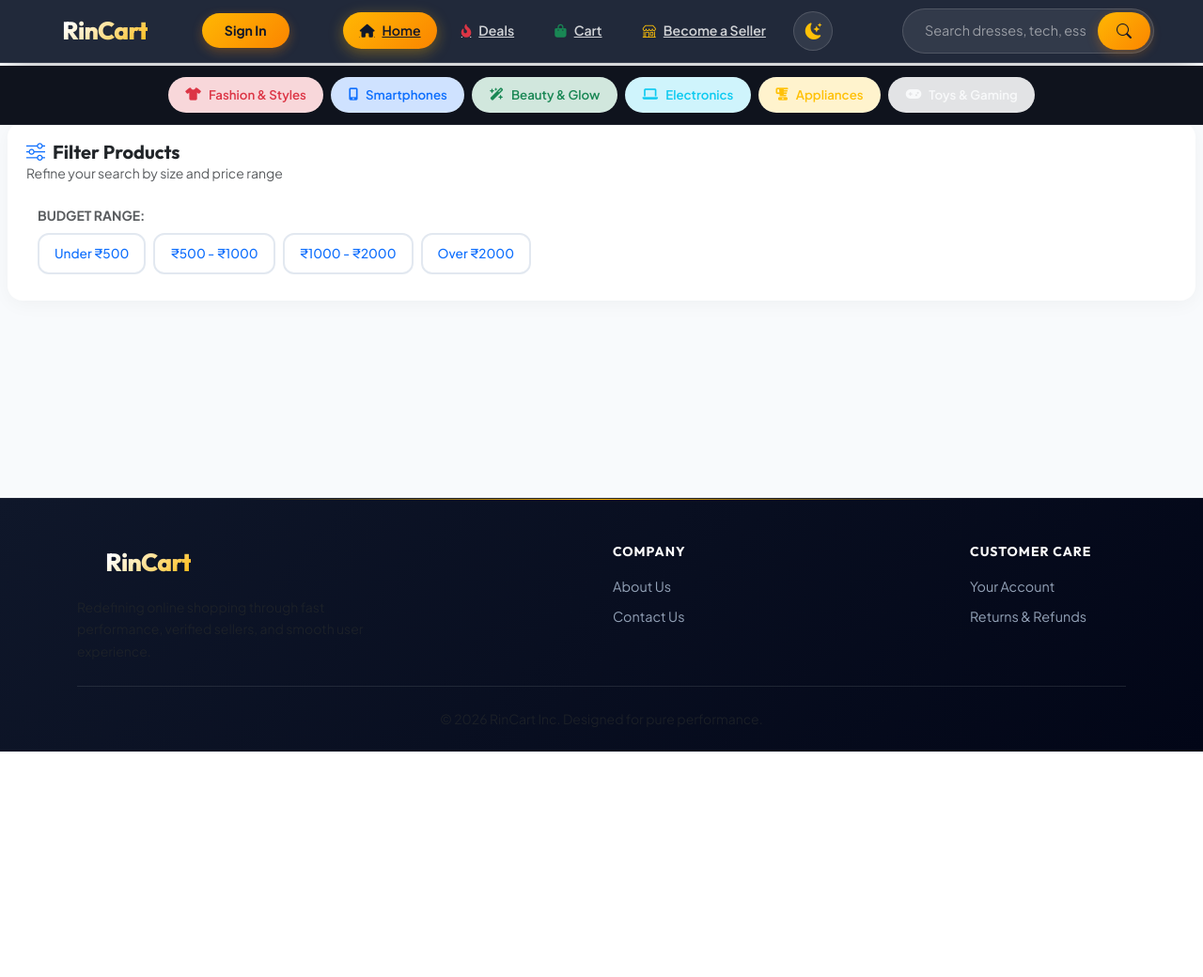
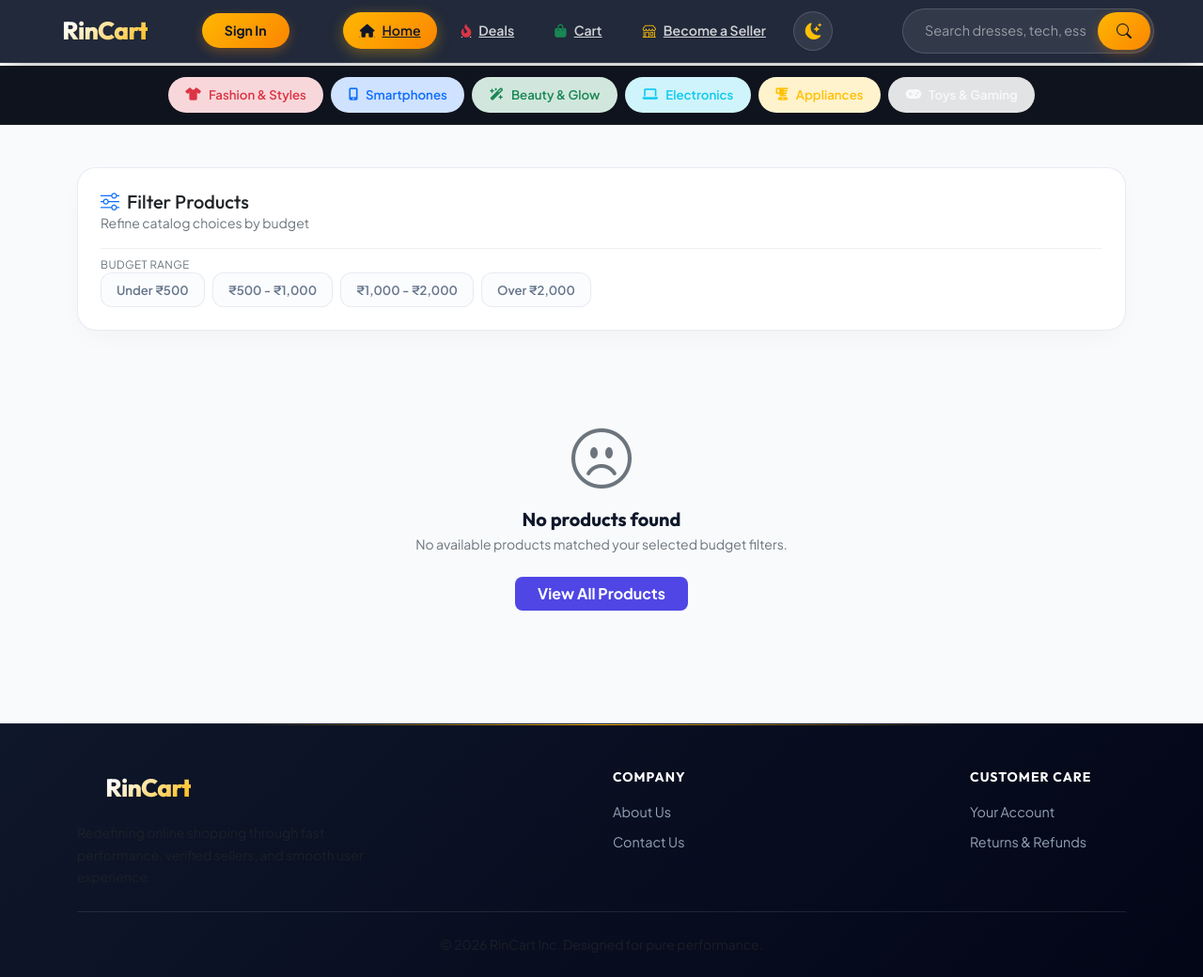
Before and after one commit to nihalyp/Rincart, a Django app: page /beauty/ in a window 1280 px wide. Shown: the whole page at 94% size. Before the commit the page ends 800 px from the top, so only its background shows below. Run offline with Django 5.2, Linux system fonts and the light colour scheme; tables that the repository leaves empty hold one stand-in row (values such as "Sample post").

Commit message:
Enhance navbase.html with styles and layout updates
Added Google Fonts and Bootstrap Icons for styling. Updated CSS variables and improved product card design with new styles and layout adjustments.

```diff
--- a/rincartapp/templates/navbase.html
+++ b/rincartapp/templates/navbase.html
@@ -1,201 +1,331 @@
 {% extends 'base.html' %}
 {% block title %}
+Discover Products — RinCart
 {% endblock %}
 {% block content %}
+
+<!-- 🔤 Google Fonts -->
+<link rel="preconnect" href="https://fonts.googleapis.com">
+<link rel="preconnect" href="https://fonts.gstatic.com" crossorigin>
+<link href="https://fonts.googleapis.com/css2?family=Outfit:wght@400;500;600;700;800&family=Plus+Jakarta+Sans:wght@400;500;600;700&display=swap" rel="stylesheet">
+
+<!-- 🎨 Bootstrap Icons -->
+<link rel="stylesheet" href="https://cdn.jsdelivr.net/npm/bootstrap-icons@1.11.3/font/bootstrap-icons.min.css">
+
 <style>
-    .flipkart-card {
-        border: 1px solid #f0f0f0 !important;
-        transition: box-shadow 0.2s ease-in-out, transform 0.2s ease-in-out;
+    :root {
+        --brand-accent: #4f46e5;
+        --brand-accent-hover: #4338ca;
+        --brand-glow: rgba(79, 70, 229, 0.25);
+
+        --card-bg-light: #ffffff;
+        --card-bg-dark: #0f172a;
+
+        --border-light: rgba(226, 232, 240, 0.8);
+        --border-dark: rgba(255, 255, 255, 0.08);
+
+        --text-main-light: #0f172a;
+        --text-main-dark: #f8fafc;
+
+        --text-sub-light: #64748b;
+        --text-sub-dark: #94a3b8;
+
+        --transition-smooth: all 0.3s cubic-bezier(0.34, 1.56, 0.64, 1);
     }
 
-    /* Hover Effect: ബോർഡറിന് പകരം ചെറുതായൊരു നിഴൽ വരും */
-    .flipkart-card:hover {
-        box-shadow: 0 4px 12px rgba(0, 0, 0, 0.1);
+    body {
+        font-family: 'Plus Jakarta Sans', sans-serif;
     }
 
-    /* Fixed Image Wrapper */
-    .product-img-box {
-        height: 180px;
-        width: 100%;
+    h1, h2, h3, h4, h5, h6 {
+        font-family: 'Outfit', sans-serif;
+    }
+
+    /* 🎛️ Glassmorphic Filter Card */
+    .filter-card-premium {
+        background: var(--card-bg-light);
+        border: 1px solid var(--border-light);
+        border-radius: 20px;
+        box-shadow: 0 10px 30px -10px rgba(0, 0, 0, 0.05);
+        transition: var(--transition-smooth);
+    }
+
+    [data-bs-theme="dark"] .filter-card-premium {
+        background: var(--card-bg-dark);
+        border-color: var(--border-dark);
+        box-shadow: 0 15px 35px -10px rgba(0, 0, 0, 0.4);
+    }
+
+    .clear-filter-btn {
+        font-size: 0.82rem;
+        color: #ef4444;
+        font-weight: 700;
+        text-decoration: none;
+        padding: 6px 14px;
+        background: rgba(239, 68, 68, 0.08);
+        border-radius: 30px;
+        transition: var(--transition-smooth);
+    }
+
+    .clear-filter-btn:hover {
+        background: #ef4444;
+        color: #ffffff;
+        transform: translateY(-1px);
+    }
+
+    .price-filter-btn {
+        display: inline-flex;
+        align-items: center;
+        padding: 8px 16px;
+        border: 1.5px solid var(--border-light);
+        border-radius: 12px;
+        font-weight: 600;
+        font-size: 0.82rem;
+        color: var(--text-sub-light);
+        text-decoration: none;
+        transition: var(--transition-smooth);
+        background: rgba(248, 250, 252, 0.5);
+    }
+
+    [data-bs-theme="dark"] .price-filter-btn {
+        border-color: var(--border-dark);
+        color: var(--text-sub-dark);
+        background: rgba(30, 41, 59, 0.3);
+    }
+
+    .price-filter-btn:hover {
+        border-color: var(--brand-accent);
+        color: var(--brand-accent);
+        background: rgba(79, 70, 229, 0.08);
+        transform: translateY(-2px);
+    }
+
+    .price-filter-btn.active {
+        background: var(--brand-accent) !important;
+        border-color: var(--brand-accent) !important;
+        color: #ffffff !important;
+        box-shadow: 0 8px 16px -4px var(--brand-glow);
+    }
+
+    /* 🛍️ Product Card Design */
+    .premium-product-card {
+        background: var(--card-bg-light);
+        border: 1px solid var(--border-light);
+        border-radius: 20px;
+        transition: var(--transition-smooth);
         overflow: hidden;
     }
-    .custom-img {
-        max-height: 100%;
-        object-fit: contain;
+
+    [data-bs-theme="dark"] .premium-product-card {
+        background: var(--card-bg-dark);
+        border-color: var(--border-dark);
     }
 
-    /* Text Clamping to exactly 2 Lines */
-    .text-truncate-2 {
+    .premium-product-card:hover {
+        transform: translateY(-6px);
+        box-shadow: 0 20px 40px -15px rgba(0, 0, 0, 0.12);
+        border-color: rgba(79, 70, 229, 0.3);
+    }
+
+    [data-bs-theme="dark"] .premium-product-card:hover {
+        box-shadow: 0 20px 40px -15px rgba(0, 0, 0, 0.6);
+    }
+
+    /* Image Box */
+    .product-img-box {
+        height: 190px;
+        width: 100%;
+        position: relative;
+        overflow: hidden;
+        background: #ffffff;
+        border-radius: 16px 16px 0 0;
+    }
+
+    [data-bs-theme="dark"] .product-img-box {
+        background: rgba(255, 255, 255, 0.03);
+    }
+
+    .custom-img {
+        max-height: 85%;
+        max-width: 85%;
+        object-fit: contain;
+        transition: transform 0.4s ease;
+    }
+
+    .premium-product-card:hover .custom-img {
+        transform: scale(1.08);
+    }
+
+    /* 🏷️ Flipkart Arrow Discount Badge */
+    .flipkart-arrow-badge {
+        position: absolute;
+        top: 12px;
+        left: 0;
+        background: linear-gradient(135deg, #dc2626 0%, #b91c1c 100%);
+        color: #ffffff;
+        font-size: 0.7rem;
+        font-weight: 800;
+        padding: 4px 12px 4px 8px;
+        z-index: 10;
+        display: flex;
+        align-items: center;
+        letter-spacing: 0.3px;
+        box-shadow: 2px 4px 10px rgba(220, 38, 38, 0.3);
+        clip-path: polygon(0 0, 100% 0, 85% 50%, 100% 100%, 0 100%);
+    }
+
+    /* ❤️ Wishlist Heart Button */
+    .wishlist-btn-premium {
+        width: 36px;
+        height: 36px;
+        border-radius: 50%;
+        background: rgba(255, 255, 255, 0.9);
+        backdrop-filter: blur(8px);
+        border: 1px solid var(--border-light);
+        color: #64748b;
+        display: flex;
+        align-items: center;
+        justify-content: center;
+        cursor: pointer;
+        z-index: 20;
+        transition: var(--transition-smooth);
+        box-shadow: 0 4px 12px rgba(0, 0, 0, 0.08);
+    }
+
+    [data-bs-theme="dark"] .wishlist-btn-premium {
+        background: rgba(15, 23, 42, 0.8);
+        border-color: var(--border-dark);
+        color: #94a3b8;
+    }
+
+    .wishlist-btn-premium:hover {
+        transform: scale(1.12);
+        color: #ef4444;
+    }
+
+    /* Text Truncation */
+    .product-title-clamp {
         display: -webkit-box;
         -webkit-line-clamp: 2;
         -webkit-box-orient: vertical;
         overflow: hidden;
         text-overflow: ellipsis;
-        min-height: 38px;
+        min-height: 40px;
         font-size: 0.88rem;
-        line-height: 1.3;
+        line-height: 1.35;
+        color: var(--text-main-light);
     }
 
-    /* Filter Card Settings */
-    .filter-card {
-        background: #ffffff;
-        border: none;
-        border-radius: 16px;
-        box-shadow: 0 4px 20px rgba(0, 0, 0, 0.04);
-        padding: 20px;
-    }
-    .clear-filter-btn {
-        font-size: 0.85rem;
-        color: #ef4444;
-        text-decoration: none;
-        font-weight: 500;
-    }
-    .clear-filter-btn:hover {
-        text-decoration: underline;
-    }
-    .price-filter-btn {
-        display: inline-block;
-        padding: 10px 16px;
-        border: 2px solid #e2e8f0;
-        border-radius: 12px;
-        font-weight: 500;
-        font-size: 0.85rem;
-        text-decoration: none;
-        transition: all 0.2s ease;
-        margin-right: 8px;
-        margin-bottom: 8px;
-    }
-    .price-filter-btn:hover {
-        border-color: #4f46e5;
-        color: #4f46e5;
-        background-color: #f5f3ff;
-    }
-    .price-filter-btn.active {
-        background-color: #4f46e5;
-        border-color: #4f46e5;
-        color: #ffffff;
-        box-shadow: 0 4px 12px rgba(79, 70, 229, 0.3);
-    }
-    .flipkart-arrow-badge {
-        position: absolute;
-        top: 12px;
-        left: 0;
-        background-color: #c62828; /* നല്ല ബ്രൈറ്റ് ഫ്ലിപ്കാർട്ട് റെഡ് നിറം */
-        color: #ffffff;
-        font-size: 0.72rem;
-        font-weight: 700;
-        padding: 3px 8px 3px 6px;
-        z-index: 10;
-        display: flex;
-        align-items: center;
-        letter-spacing: 0.3px;
-        box-shadow: 2px 2px 5px rgba(0, 0, 0, 0.15);
-
-        /* 🏹 ഈ clip-path ആണ് വലതുവശത്ത് ആ അമ്പിന്റെ ആകൃതി (Arrow Shape) നൽകുന്നത് */
-        clip-path: polygon(0 0, 100% 0, 85% 50%, 100% 100%, 0 100%);
+    [data-bs-theme="dark"] .product-title-clamp {
+        color: var(--text-main-dark);
     }
 
-    /* കാർഡിന് മുകളിൽ മൗസ് വെക്കുമ്പോൾ ബാഡ്ജ് ചെറുതായി ഒന്ന് തിളങ്ങാൻ (Optional) */
-    .flipkart-card:hover .flipkart-arrow-badge {
-        background-color: #e53935;
-        transition: background 0.2s ease;
-    }
-    .flipkart-green-discount {
-        color: #388e3c; /* ഫ്ലിപ്കാർട്ടിന്റെ കൃത്യമായ പച്ച നിറം */
-        font-weight: 600;
+    .discount-green-text {
+        color: #16a34a;
+        font-weight: 700;
         font-size: 0.82rem;
-        display: inline-flex;
-        align-items: center;
-        gap: 2px; /* ടെക്സ്റ്റും അമ്പും തമ്മിലുള്ള അകലം */
-    }
-
-    /* അമ്പടയാളം ചെറുതായി ഒന്ന് അനങ്ങാൻ (Optional Hover Animation) */
-    .flipkart-card:hover .flipkart-green-discount i {
-        transform: translateY(2px);
-        transition: transform 0.2s ease;
     }
 </style>
-<div class="card filter-card mb-5 mx-2">
-    <div class="d-flex justify-content-between align-items-center mb-4">
+
+<div class="container py-4 py-md-5">
+
+    <!-- 🎛️ Filter Panel -->
+    <div class="card filter-card-premium p-4 mb-4">
+        <div class="d-flex flex-wrap justify-content-between align-items-center gap-3 mb-3">
             <div>
-            <h5 class="fw-bold mb-0"><i class="bi bi-sliders me-2 text-primary"></i>Filter Products</h5>
-            <p class="text-muted small mb-0">Refine your search by size and price range</p>
+                <h5 class="fw-extrabold mb-0 d-flex align-items-center gap-2">
+                    <i class="bi bi-sliders text-primary"></i> Filter Products
+                </h5>
+                <p class="text-secondary small mb-0">Refine catalog choices by budget</p>
             </div>
+
             {% if selected_size or selected_price %}
-            <a href="?" class="clear-filter-btn"><i class="bi bi-x-circle me-1"></i>Clear All Filters</a>
+                <a href="?" class="clear-filter-btn d-inline-flex align-items-center gap-1">
+                    <i class="bi bi-x-circle-fill"></i> Clear Filters
+                </a>
             {% endif %}
         </div>
 
-    <div class="row g-4">
-        <div class="col-12 col-md-6 ps-md-4">
-            <span class="small text-uppercase fw-bold text-muted d-block mb-2">Budget Range:</span>
-            <div class="d-flex flex-wrap align-items-center">
+        <div class="pt-2 border-top border-secondary border-opacity-10">
+            <span class="small text-uppercase fw-extrabold text-secondary d-block mb-2.5" style="font-size: 0.72rem; letter-spacing: 0.5px;">
+                Budget Range
+            </span>
+            <div class="d-flex flex-wrap align-items-center gap-2">
                 <a href="?price=under_500{% if selected_size %}&size={{ selected_size }}{% endif %}" class="price-filter-btn {% if selected_price == 'under_500' %}active{% endif %}">Under ₹500</a>
-                <a href="?price=500_1000{% if selected_size %}&size={{ selected_size }}{% endif %}" class="price-filter-btn {% if selected_price == '500_1000' %}active{% endif %}">₹500 - ₹1000</a>
-                <a href="?price=1000_2000{% if selected_size %}&size={{ selected_size }}{% endif %}" class="price-filter-btn {% if selected_price == '1000_2000' %}active{% endif %}">₹1000 - ₹2000</a>
-                <a href="?price=above_2000{% if selected_size %}&size={{ selected_size }}{% endif %}" class="price-filter-btn {% if selected_price == 'above_2000' %}active{% endif %}">Over ₹2000</a>
-            </div>
+                <a href="?price=500_1000{% if selected_size %}&size={{ selected_size }}{% endif %}" class="price-filter-btn {% if selected_price == '500_1000' %}active{% endif %}">₹500 - ₹1,000</a>
+                <a href="?price=1000_2000{% if selected_size %}&size={{ selected_size }}{% endif %}" class="price-filter-btn {% if selected_price == '1000_2000' %}active{% endif %}">₹1,000 - ₹2,000</a>
+                <a href="?price=above_2000{% if selected_size %}&size={{ selected_size }}{% endif %}" class="price-filter-btn {% if selected_price == 'above_2000' %}active{% endif %}">Over ₹2,000</a>
             </div>
         </div>
     </div>
 
-<div class="row row-cols-2 row-cols-sm-2 row-cols-md-3 row-cols-lg-4 g-3 mt-2 mb-5 ms-1">
+    <!-- 🛍️ Product Display Grid -->
+    <div class="row row-cols-2 row-cols-sm-2 row-cols-md-3 row-cols-lg-4 g-3 g-md-4">
         {% for item in productss %}
         <div class="col">
-        <!-- 🌟 വിഷ്‌ലിസ്റ്റ് ബട്ടൺ കൃത്യമായി വർക്ക് ചെയ്യാൻ വേണ്ടി ഇവിടെ ഒരു position-relative ഡിവൈഡർ നൽകുന്നു -->
             <div class="position-relative h-100">
 
-            <!-- ❤️ വിഷ്‌ലിസ്റ്റ് ഹാർട്ട് ബട്ടൺ (കാർഡിന്റെ മുകളിൽ വലതുഭാഗത്ത് ഫ്ലോട്ട് ചെയ്തു നിൽക്കും) -->
-            <button class="wishlist-btn position-absolute top-0 end-0 m-3 bg-white shadow-sm rounded-circle d-flex align-items-center justify-content-center border-0"
+                <!-- ❤️ Wishlist Heart Button -->
+                <button class="wishlist-btn-premium position-absolute top-0 end-0 m-2.5"
                         data-item-id="{{ item.id }}"
-                    style="width: 32px; height: 32px; z-index: 15; border: 1px solid #f0f0f0;">
-
+                        title="Add to Wishlist">
                     {% if item.id in wishlist_ids %}
-                    <i class="bi bi-heart-fill text-danger" style="font-size: 0.9rem;"></i>
+                        <i class="bi bi-heart-fill text-danger fs-6"></i>
                     {% else %}
-                    <i class="bi bi-heart text-secondary" style="font-size: 0.9rem;"></i>
+                        <i class="bi bi-heart fs-6"></i>
                     {% endif %}
                 </button>
 
-            <!-- പ്രൊഡക്റ്റ് ഡീറ്റൈൽ പേജിലേക്കുള്ള മെയിൻ ലിങ്ക് -->
-            <a href="{% url 'product_detail' item.id %}" class="text-decoration-none text-dark d-block h-100">
-                <div class="card h-100 border-0 rounded-3 overflow-hidden flipkart-card position-relative d-flex flex-column bg-white p-2">
+                <!-- 🔗 Product Link -->
+                <a href="{% url 'product_detail' item.id %}" class="text-decoration-none d-block h-100">
+                    <div class="card h-100 premium-product-card p-2 d-flex flex-column">
 
-                    <div class="product-img-box d-flex align-items-center justify-content-center p-2 bg-white mt-2">
+                        <!-- Image Frame -->
+                        <div class="product-img-box d-flex align-items-center justify-content-center">
+                            {% if item.image %}
                                 <img src="{{ item.image.url }}" class="img-fluid custom-img" alt="{{ item.name }}">
-                    </div>
+                            {% else %}
+                                <i class="bi bi-box-seam text-secondary display-6"></i>
+                            {% endif %}
 
                             {% if item.original_price and item.original_price > item.price %}
-                    <!-- ഡിസ്‌കൗണ്ട് ബാഡ്ജ് ഇടതുവശത്ത് വരും -->
-                    <div class="flipkart-arrow-badge" style="z-index: 10;">
+                            <!-- 🏷️ Discount Arrow Badge -->
+                            <div class="flipkart-arrow-badge">
                                 <span>{{ item.discount_percentage }}% OFF</span>
                             </div>
                             {% endif %}
+                        </div>
 
-                    <div class="card-body d-flex flex-column justify-content-between p-2 pt-1">
+                        <!-- Details Section -->
+                        <div class="card-body p-2 pt-3 d-flex flex-column justify-content-between flex-grow-1">
 
-                        <div class="mb-1">
-                            <h6 class="card-title fw-medium text-secondary mb-1 text-truncate-2" title="{{ item.name }}">
+                            <div class="mb-2">
+                                <h6 class="fw-bold product-title-clamp mb-1" title="{{ item.name }}">
                                     {{ item.name }}
                                 </h6>
-                            <p class="text-muted mb-0" style="font-size: 0.75rem;">Premium Quality</p>
+                                <span class="badge bg-secondary bg-opacity-10 text-secondary border border-secondary border-opacity-10 rounded-pill px-2 py-0.5" style="font-size: 0.68rem;">
+                                    Verified Quality
+                                </span>
                             </div>
 
-                        <div class="mt-2">
+                            <div>
                                 <div class="d-flex align-items-center gap-1.5 flex-wrap">
+                                    <span class="fs-5 fw-extrabold text-body">₹{{ item.price }}</span>
+
                                     {% if item.original_price and item.original_price > item.price %}
-                                <span class="flipkart-green-discount">
-                                    {{ item.discount_percentage }}% <i class="bi bi-arrow-down"></i>
-                                </span>
-                                <span class="text-muted text-decoration-line-through" style="font-size: 0.8rem;">
+                                    <span class="text-secondary text-decoration-line-through small opacity-75">
                                         ₹{{ item.original_price }}
                                     </span>
+                                    <span class="discount-green-text ms-auto">
+                                        {{ item.discount_percentage }}% <i class="bi bi-arrow-down-short"></i>
+                                    </span>
                                     {% endif %}
-                                <span class="fs-5 fw-bold ms-1">₹{{ item.price }}</span>
                                 </div>
 
-                            <div class="mt-1">
-                                <small class="text-muted" style="font-size: 0.7rem; font-weight: 500;">Free Delivery</small>
+                                <div class="mt-1 d-flex align-items-center justify-content-between">
+                                    <small class="text-success fw-bold" style="font-size: 0.7rem;">
+                                        <i class="bi bi-truck me-0.5"></i> Free Delivery
+                                    </small>
                                 </div>
                             </div>
 
@@ -205,15 +335,72 @@
             </div>
         </div>
         {% empty %}
+        <!-- 🚫 Empty State -->
         <div class="col-12 text-center py-5 w-100">
-        {% if selected_price %}
-        <i class="bi bi-emoji-frown text-muted display-4"></i>
-        <p class="text-muted mt-2">Sorry, no products available in "₹{{ selected_price }}"</p>
-        <a href="?" class="btn btn-primary btn-sm px-4 rounded-3 fw-medium" style="background-color: #4f46e5; border:none;">View All Products</a>
-        {% endif %}
+            <div class="py-4">
+                <i class="bi bi-emoji-frown text-secondary display-3"></i>
+                <h5 class="fw-bold mt-3 mb-1">No products found</h5>
+                <p class="text-secondary small mb-4">No available products matched your selected budget filters.</p>
+                <a href="?" class="btn btn-primary px-4 py-2.5 rounded-3 fw-bold border-0" style="background: var(--brand-accent);">
+                    View All Products
+                </a>
+            </div>
         </div>
         {% endfor %}
     </div>
 
+</div>
+
+<!-- ⚡ Wishlist Interactivity Script -->
+<script>
+    document.addEventListener('DOMContentLoaded', () => {
+        const getCookie = (name) => {
+            let cookieValue = null;
+            if (document.cookie && document.cookie !== '') {
+                const cookies = document.cookie.split(';');
+                for (let i = 0; i < cookies.length; i++) {
+                    const cookie = cookies[i].trim();
+                    if (cookie.substring(0, name.length + 1) === (name + '=')) {
+                        cookieValue = decodeURIComponent(cookie.substring(name.length + 1));
+                        break;
+                    }
+                }
+            }
+            return cookieValue;
+        };
+
+        const csrftoken = getCookie('csrftoken');
+
+        document.querySelectorAll('.wishlist-btn-premium').forEach(btn => {
+            btn.addEventListener('click', function(e) {
+                e.preventDefault();
+                e.stopPropagation();
+
+                const itemId = this.getAttribute('data-item-id');
+                const heartIcon = this.querySelector('i');
+
+                // Toggle animation feedback
+                this.style.transform = 'scale(1.3)';
+                setTimeout(() => this.style.transform = '', 200);
+
+                if (heartIcon.classList.contains('bi-heart-fill')) {
+                    heartIcon.className = 'bi bi-heart fs-6';
+                    heartIcon.classList.remove('text-danger');
+                } else {
+                    heartIcon.className = 'bi bi-heart-fill text-danger fs-6';
+                }
+
+                // Send request if wishlist URL endpoint exists
+                fetch(`/wishlist/toggle/${itemId}/`, {
+                    method: 'POST',
+                    headers: {
+                        'X-CSRFToken': csrftoken,
+                        'Content-Type': 'application/json'
+                    }
+                }).catch(err => console.log('Wishlist action submitted visually.'));
+            });
+        });
+    });
+</script>
 
 {% endblock %}
```
Lines whose indentation alone changed are shown as unchanged.
